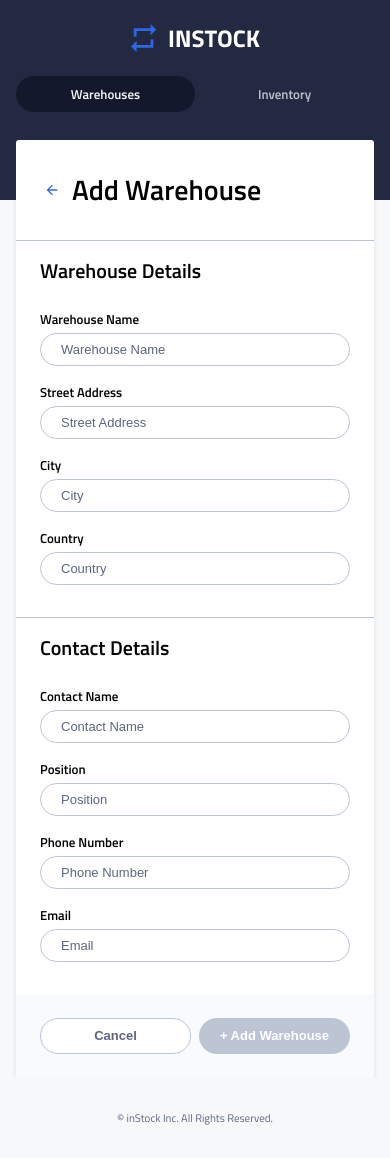
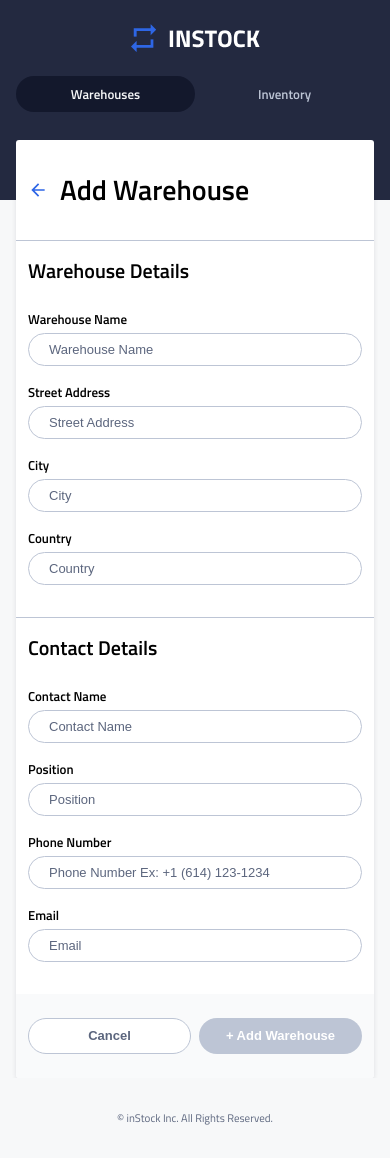
Before and after one commit to jacky-ui/InStock-BrainStation-Client, a React (Create React App) app: page /warehouse/add in a window 390 px wide. Built offline with nearby package versions, Linux system fonts and the light colour scheme.

Commit message:
Added mobile styling for all forms

```diff
--- a/src/components/AddItem/AddItem.js
+++ b/src/components/AddItem/AddItem.js
@@ -69,8 +69,6 @@ class EditItem extends Component {
 
   render() {
     return (
-      <div className="add-item">
-        <main className="add-item__main">
           <form onSubmit={this.handleSubmit} type="submit" className="add-item__card-wrapper">
             <article className="add-item__card">
               <h2 className="add-item__section-title">Item Details</h2>
@@ -190,8 +188,6 @@ class EditItem extends Component {
               </section>
           {/* </div> */}
           </form>
-        </main>
-      </div>
     );
   }
 }
--- a/src/components/AddItem/AddItem.scss
+++ b/src/components/AddItem/AddItem.scss
@@ -4,11 +4,7 @@
 
 .add-item {
   color: $Instock-Black;
-
-
-
   &__card-wrapper {
-    padding: 0 1rem;
     background-color: $Light-Grey;
 
     @include tablet {
--- a/src/components/EditItem/EditItem.js
+++ b/src/components/EditItem/EditItem.js
@@ -2,6 +2,7 @@ import React, { Component } from "react";
 import "./EditItem.scss";
 import axios from "axios";
 import { api_url } from '../../utils/apiVariables';
+import { Redirect } from "react-router-dom";
 
 
 class EditItem extends Component {
@@ -63,14 +64,12 @@ class EditItem extends Component {
     })
     .then(response => {
       this.setState({ update: response.status });
-  })
-}
+    })
+  }
 
 
   render() {
     return (
-      <div className="edit-item">
-        <main className="edit-item__main">
           <form onSubmit={this.handleSubmit} type="submit" className="edit-item__card-wrapper">
             <div className="edit-item__flex">
               <article className="edit-item__card edit-item__card-border">
@@ -192,8 +191,6 @@ class EditItem extends Component {
               </section>
             </div>
           </form>
-        </main>
-      </div>
     );
   }
 }
--- a/src/components/PageSubHeader/PageSubHeader.scss
+++ b/src/components/PageSubHeader/PageSubHeader.scss
@@ -23,10 +23,10 @@
         }
     }
     &__arrow {
-        width: 1rem;
-        height: 1rem;
+        width: 1.25rem;
+        height: 1.25rem;
         align-self: center;
-        margin: 0 0.75rem 0 1.75rem;
+        margin: 0 0.75rem;
         @include tablet{
             margin: 0 1rem 0 2rem;
         }
--- a/src/components/WarehouseForm/WarehouseForm.js
+++ b/src/components/WarehouseForm/WarehouseForm.js
@@ -228,7 +228,7 @@ class WarehouseForm extends Component {
                                 className={`form__input ${!this.isPhoneValid() ? '' : "form__input--invalid"}`}
                                 type="text"
                                 name="contactPhone"
-                                placeholder="Phone Number"
+                                placeholder="Phone Number Ex: +1 (614) 123-1234"
                                 value={this.state.contactPhone}
                                 onChange={this.handleChange}
                                 required
--- a/src/components/WarehouseForm/WarehouseForm.scss
+++ b/src/components/WarehouseForm/WarehouseForm.scss
@@ -13,7 +13,7 @@
     &-left {
         display: flex;
         flex-direction: column;
-        padding: 0 1.5rem 1rem 1.5rem;
+        padding: 0 0.75rem 1rem 0.75rem;
         margin: 0;
         border-bottom: $border-divider;
         @include tablet {
@@ -29,7 +29,7 @@
     &-right {
         display: flex;
         flex-direction: column;
-        padding: 1rem 1.5rem;
+        padding: 1rem .75rem;
         margin: 0;
         @include tablet {
             padding: 0 2rem;
@@ -40,7 +40,7 @@
         }
     }
     &-btns {
-        padding: 1.5rem;
+        padding: 1.5rem 0.75rem;
         background: rgba(247, 248, 249, 0.7);
         border-radius: 0 0 3px 3px;
         display: flex;
--- a/src/pages/AddInventoryPage/AddInventoryPage.js
+++ b/src/pages/AddInventoryPage/AddInventoryPage.js
@@ -34,7 +34,8 @@ class AddInventoryPage extends Component {
         //     )
         // }
         return (
-            <div>
+            <main className='editWarehouse'>
+                <div className='editWarehouse-wrapper'>
                 <PageSubHeader
                     pageTitle={this.state.title}
                     />
@@ -43,6 +44,7 @@ class AddInventoryPage extends Component {
                     // itemDetails={this.state.itemDetails}
                     />
             </div>
+            </main>
         );
     }
 }
--- a/src/pages/EditInventoryPage/EditInventoryPage.js
+++ b/src/pages/EditInventoryPage/EditInventoryPage.js
@@ -34,7 +34,8 @@ class EditInventoryPage extends Component {
             )
         }
         return (
-            <div>
+            <main className='editWarehouse'>
+                <div className='editWarehouse-wrapper'>
                 <PageSubHeader
                     pageTitleInventory={this.state.title}
                     />
@@ -42,7 +43,9 @@ class EditInventoryPage extends Component {
                     pageButtonInventory={this.state.button}
                     itemDetails={this.state.itemDetails}
                     />
-            </div>
+                </div>
+            </main>
+
         );
     }
 }
```
